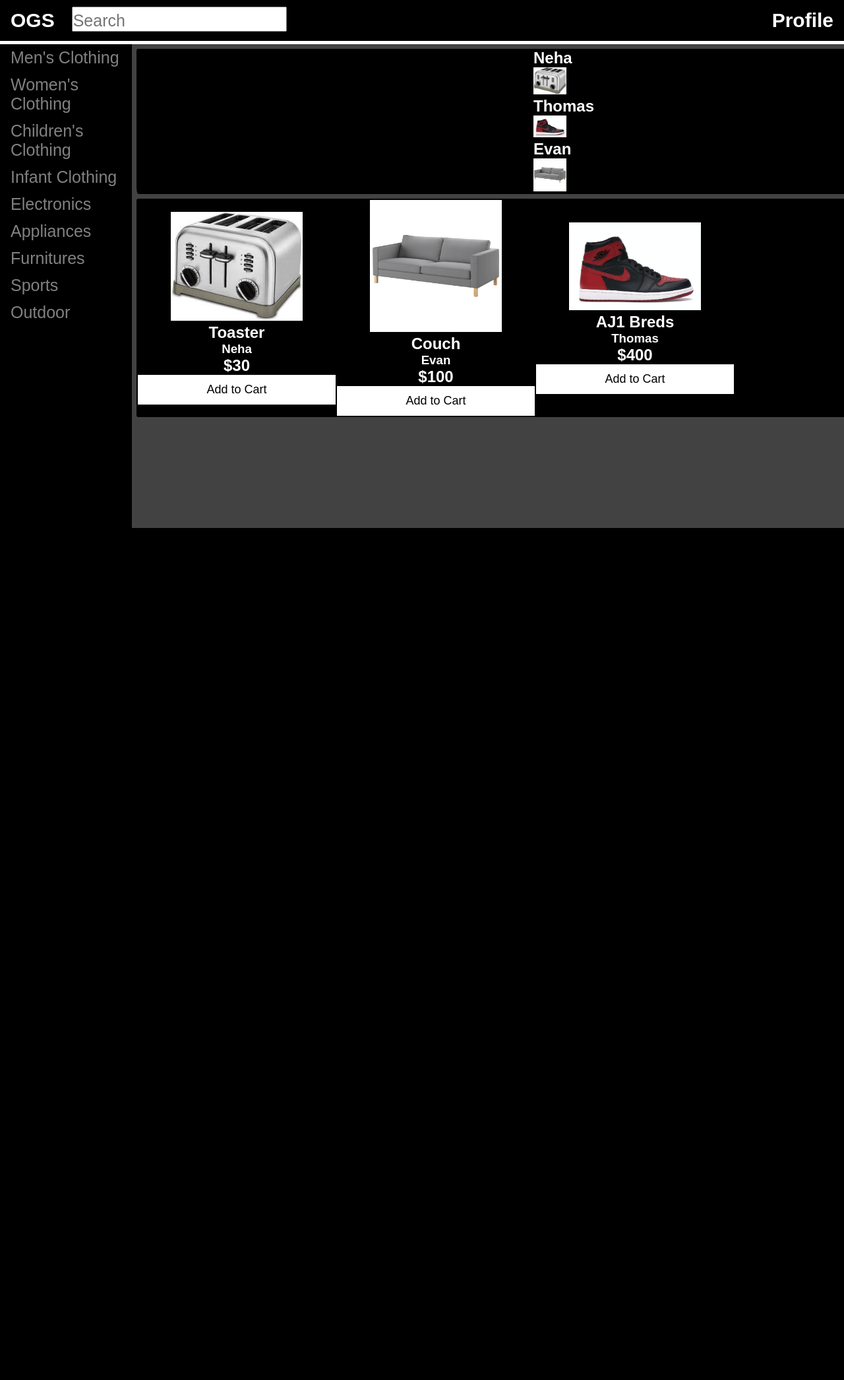
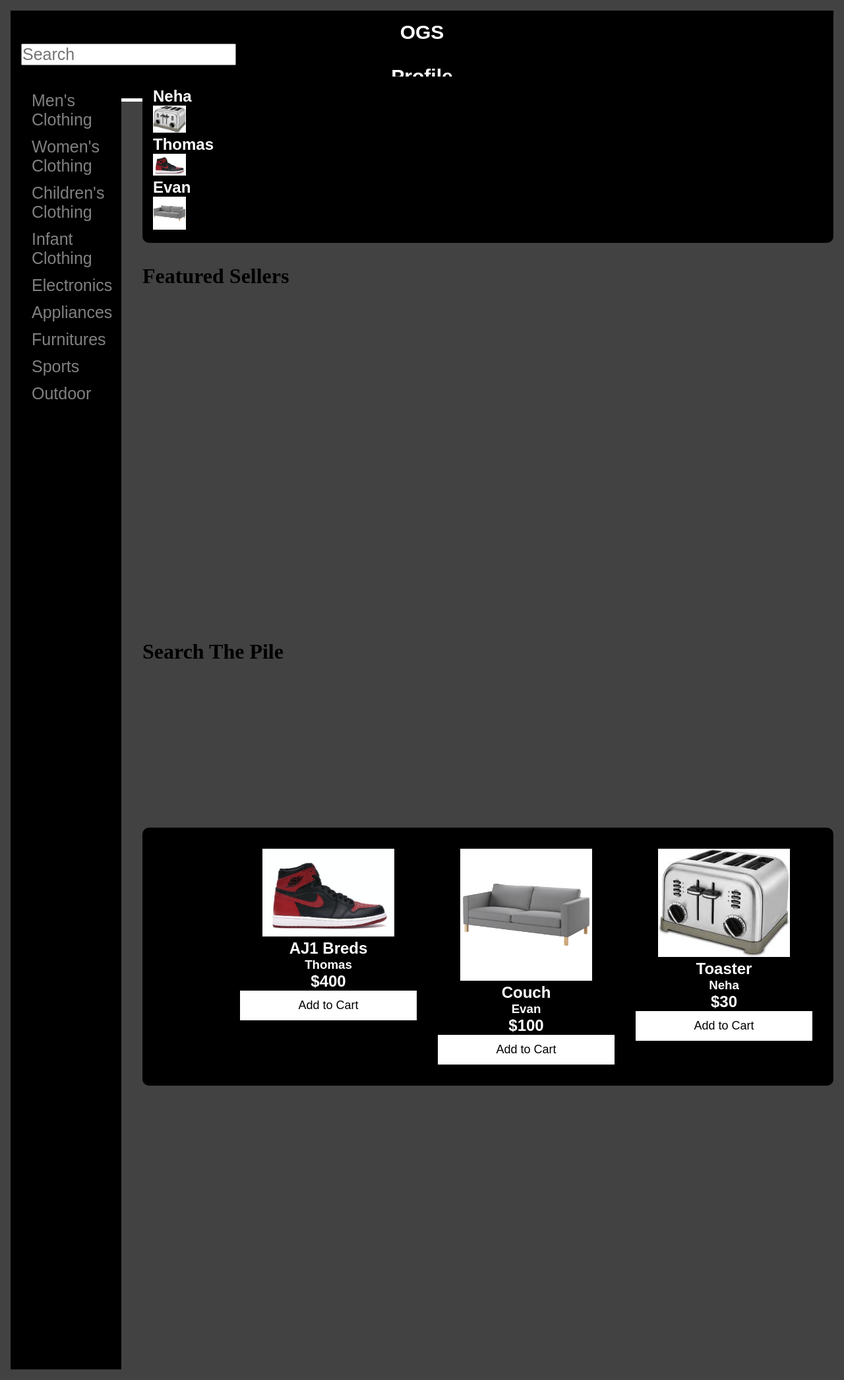
Before and after one commit to sharpnachos/OGS, a PHP site: page / in a window 1280 px wide; the page is wider, and only the part inside the window is pictured. Shown: that part at 66% size. Before the commit the page ends 800 px from the top of that part, so only its background shows below. Run offline with PHP 8.4, Linux system fonts and the light colour scheme.

Commit message:
Trying to get grids to work

```diff
--- a/OGS/css/style.css
+++ b/OGS/css/style.css
@@ -20,28 +20,19 @@
 }
 
 #main-header #profile{
-  float: right;
   text-align: center;
-  padding: 14px 16px;
   font-size: 30px;
 }
 
 #main-header h1{
-  float: left;
-  color: #f2f2f2;
   font-family: Arial, Helvetica, sans-serif;
   text-align: center;
-  padding: 14px 16px;
   font-size: 30px;
 }
 
 #main-header input{
-  float: left;
   color: #f2f2f2;
-  padding-top: 5px;
   font-size: 25px;
-  position: center;
-  margin: 10px;
 }
 
 #main-header a{
@@ -58,13 +49,33 @@ body{
   background-color: #424242;
 }
 
+.wrapper{
+  display: grid;
+  grid-template-columns: 200px 1fr;
+  grid-template-rows: 100px 1fr 2fr 1fr 3fr;
+}
+
+.wrapper div{
+  padding: 1em;
+}
+
+.box1{
+  grid-column:1/3;
+  grid-row: 1;
+}
+
+.box2{
+  grid-row: 2/6;
+  grid-column: 1;
+}
+
+.box3{
+  grid-column: 2;
+  grid-row: 3;
+}
 /*Sidenav Stuff*/
 .sidenav {
-  margin: 0;
-  padding: 0;
-  width: 200px;
   background-color: black;
-  position: fixed;
   height: 100%;
   overflow: auto;
 }
@@ -90,12 +101,7 @@ body{
 /*Search the Pile stuff*/
 .search-the-pile{
   background-color: black;
-  float:left;
-  margin-left: 200px;
-  width: 100%;
-  height: 40%;
   text-align: left;
-  border: 7px #424242 solid;
   border-radius: 10px;
 }
 
@@ -133,23 +139,10 @@ body{
 /*Featured Sellers Stuff*/
 .featured-sellers{
   background-color: black;
-  float:left;
-  margin-left: 200px;
-  width:100%;
   color: white;
   font-family: Arial, Helvetica, sans-serif;
   text-align: left;
-  border-top: 7px #424242 solid;
-  border-left: 7px #424242 solid;
-  border-right: 7px #424242 solid;
   border-radius: 10px;
-  display: grid;
-  grid-column-start:1;
-  grid-column-end:1;
-}
-
-.featured-sellers{
-  padding-left: 30px;
 }
 
 .featured-sellers img{
--- a/OGS/index.html
+++ b/OGS/index.html
@@ -5,6 +5,8 @@
         <link rel="stylesheet" href="css/style.css">
     </head>
 <body>
+    <div class="wrapper">
+        <div class="box box1">
             <header id="main-header">
                 <div class="container">
                     <h1><a href="#">OGS</a></h1>
@@ -13,7 +15,8 @@
                     <h1 id="profile"><a href="#">Profile</a></h1>
                 </div>
             </header>
-
+        </div>
+        <div class="box box2">
             <aside class="sidenav">
                 <!-- <h1>Categories</h1> -->
                 <div class="container">
@@ -30,6 +33,11 @@
                     </ul>
                 </div>
             </aside>
+        </div>
+        <div class="box box3">
+            <h1>Featured Sellers</h1>
+        </div>
+        <div class="box box4">
             <section class="featured-sellers">
                 <div class="container">
                     <h1>Neha</h1>
@@ -52,11 +60,13 @@
                     <img>
                 </div>
             </section>
+        </div>
+        <div class="box box5">
+            <h1>Search The Pile</h1>
+        </div>
+        <div class="box box6">
             <section class="search-the-pile">
                 <div class="container">
-        <!--Bad Practice-->
-        <table>
-        <td>
                     <div class="card">
                         <img src="images/toaster.jpg">
                         <h1>Toaster</h1>
@@ -64,8 +74,6 @@
                         <h2>$30</h2>
                         <p><button>Add to Cart</button></p>
                     </div>
-        </td>
-        <td>
                     <div class="card">
                         <img src="images/couch.jpg">
                         <h1>Couch</h1>
@@ -73,8 +81,6 @@
                         <h2>$100</h2>
                         <p><button>Add to Cart</button></p>
                     </div>
-        </td>
-        <td>
                     <div class="card">
                         <img src="images/breds.jpg">
                         <h1>AJ1 Breds</h1>
@@ -82,9 +88,9 @@
                         <h2>$400</h2>
                         <p><button>Add to Cart</button></p>
                     </div>
-        </td>
-        </table>
                 </div>
             </section>
+        </div>
+    </div>
 </body>
 </html>
```
Also changed, not shown: OGS/css/test.css (added, +49 -0 lines), OGS/test.html (added, +29 -0 lines). Lines whose indentation alone changed are shown as unchanged.
